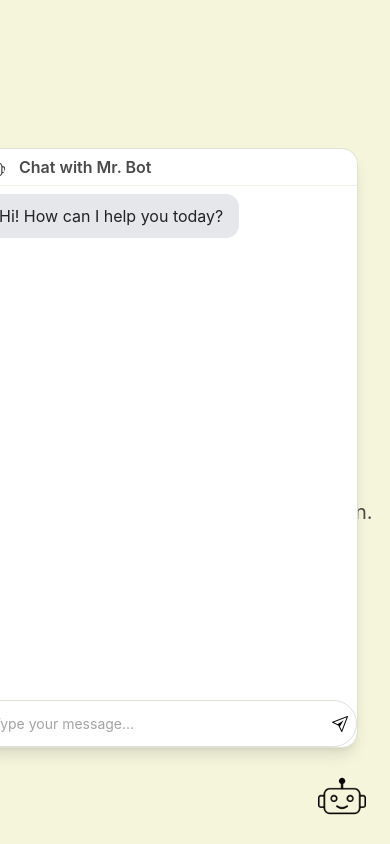
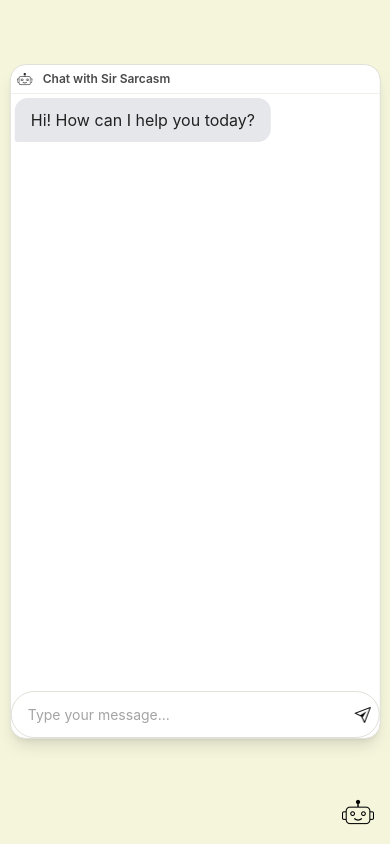
Before and after one commit to udaykiranch2/chat-bot, a React (Vite) app: page / in a window 390 px wide. Both pictures are taken after a click on the picture 342 px from the left and 796 px from the top of the page. Built offline with nearby package versions, Linux system fonts and the light colour scheme; no server answers.

Commit message:
Refactor ChatWidget component: adjust layout and styling for improved responsiveness, update chat header and message display, and enhance input form design for better user experience.

```diff
--- a/src/components/ChatWidget.tsx
+++ b/src/components/ChatWidget.tsx
@@ -144,30 +144,30 @@ const ChatWidget: React.FC = () => {
             <img
                 src={chatBotIcon}
                 alt="Chat Bot"
-                className="fixed bottom-6 right-6 z-50 w-12 h-12 cursor-pointer"
+                className="fixed bottom-4 right-4 sm:bottom-6 sm:right-6 z-50 w-8 h-8 sm:w-12 sm:h-12 cursor-pointer"
                 onClick={() => setOpen(!open)}
             />
 
             {/* Chat Dialog */}
             {open && (
-                <div className="fixed bottom-24 right-8 z-50 w-96 h-[600px] max-w-full rounded-2xl shadow-lg flex flex-col"
+                <div className="fixed top-16 sm:top-auto sm:bottom-24 left-1/2 -translate-x-1/2 sm:left-auto sm:translate-x-0 sm:right-8 z-50 w-[95%] sm:w-[450px] h-[80vh] sm:h-[600px] max-w-full rounded-2xl shadow-lg flex flex-col"
                     style={{
                         backgroundColor: 'var(--color-bg)',
                         border: '1px solid var(--color-border)'
                     }}>
-                    <div className="flex items-center justify-between p-4"
+                    <div className="flex items-center justify-between p-2 sm:p-4"
                         style={{ borderBottom: '1px solid var(--color-border-light)' }}>
-                        <div className="flex items-center gap-2">
-                            <span className="inline-flex items-center justify-center w-9 h-9 rounded-full">
-                                <img src={chatBotIcon} alt="Chat Bot" className="w-6 h-6 rounded-full" />
+                        <div className="flex items-center gap-1">
+                            <span className="inline-flex items-center justify-center w-7 h-7 sm:w-9 sm:h-9 rounded-full">
+                                <img src={chatBotIcon} alt="Chat Bot" className="w-4 h-4 sm:w-6 sm:h-6 rounded-full" />
                             </span>
-                            <span className="font-semibold" style={{ color: 'var(--color-text)' }}>Chat with Mr. Bot</span>
+                            <span className="font-semibold text-xs sm:text-base" style={{ color: 'var(--color-text)' }}>Chat with Sir Sarcasm</span>
                         </div>
                     </div>
 
                     {/* Messages Container */}
-                    <div className="flex-grow overflow-y-auto p-4" style={{
-                        padding: '0.5rem',
+                    <div className="flex-grow overflow-y-auto p-2 sm:p-4" style={{
+                        padding: '0.25rem',
                         scrollbarWidth: 'thin',
                     }}>
                         <style>
@@ -175,54 +175,63 @@ const ChatWidget: React.FC = () => {
                                 .flex-grow::-webkit-scrollbar {
                                     width: 4px;
                                 }
-
                                 .flex-grow::-webkit-scrollbar-thumb {
                                     background-color: rgba(128, 128, 128, 0.3);
                                     border-radius: 20px;
                                 }
+                                .chat-message {
+                                    margin-bottom: 0.5rem sm:mb-4;
+                                }
                             `}
                         </style>
                         {messages.map((message, index) => (
-                            <ChatMessage
-                                key={index}
-                                message={message.text}
-                                isUser={message.isUser}
-                            />
+                            <div key={index} className="chat-message">
+                                <ChatMessage
+                                    message={message.text}
+                                    isUser={message.isUser}
+                                />
+                            </div>
                         ))}
-                        {loading && <ChatMessage message="Mr. Bot is typing..." isUser={false} />}
+                        {loading && (
+                            <div className="chat-message">
+                                <ChatMessage message="processing ..." isUser={false} />
+                            </div>
+                        )}
                         <div ref={messagesEndRef} />
                     </div>
 
                     {/* Input Form */}
-                    <div className='px-4 pb-12'>
-                        <form onSubmit={handleSendMessage} className="w-full px-4 pb-4" style={{ borderColor: 'var(--color-border-light)' }}>
+                    <div className='px-3 sm:px-4 pb-4 sm:pb-8'>
+                        <form onSubmit={handleSendMessage} className="w-full px-3 sm:px-4 pb-2 sm:pb-4" style={{ borderColor: 'var(--color-border-light)' }}>
                             <div className="flex items-center border rounded-full overflow-hidden"
                                 style={{
                                     borderColor: 'var(--color-border)',
-                                    borderRadius: '9999px'
+                                    borderRadius: '9999px',
+                                    minHeight: '2.5rem'
                                 }}>
                                 <input
                                     type="text"
                                     value={inputMessage}
                                     onChange={(e) => setInputMessage(e.target.value)}
                                     placeholder="Type your message..."
-                                    className="flex-grow bg-transparent focus:outline-none text-sm"
+                                    className="flex-grow bg-transparent focus:outline-none text-sm sm:text-base"
                                     style={{
                                         color: 'var(--color-text)',
-                                        padding: '0.75rem 0.5rem 0.75rem 1rem',
+                                        padding: '0.75rem 0.75rem 0.75rem 1rem',
                                         textOverflow: 'ellipsis',
                                         whiteSpace: 'nowrap',
                                         overflow: 'hidden',
                                         fontFamily: 'inherit',
-                                        lineHeight: '1.5'
+                                        lineHeight: '1.5',
+                                        minHeight: '2.5rem'
                                     }}
                                 />
                                 <button
                                     type="submit"
                                     disabled={loading}
-                                    className="w-8 h-8 flex items-center justify-center rounded-full transition-colors focus:outline-none"
+                                    className="w-8 h-8 sm:w-10 sm:h-10 flex items-center justify-center rounded-full transition-colors focus:outline-none mx-1"
                                 >
-                                    <img src={sendIcon} alt="Send" className="w-4 h-4" />
+                                    <img src={sendIcon} alt="Send" className="w-4 h-4 sm:w-5 sm:h-5" />
                                 </button>
                             </div>
                         </form>
```
